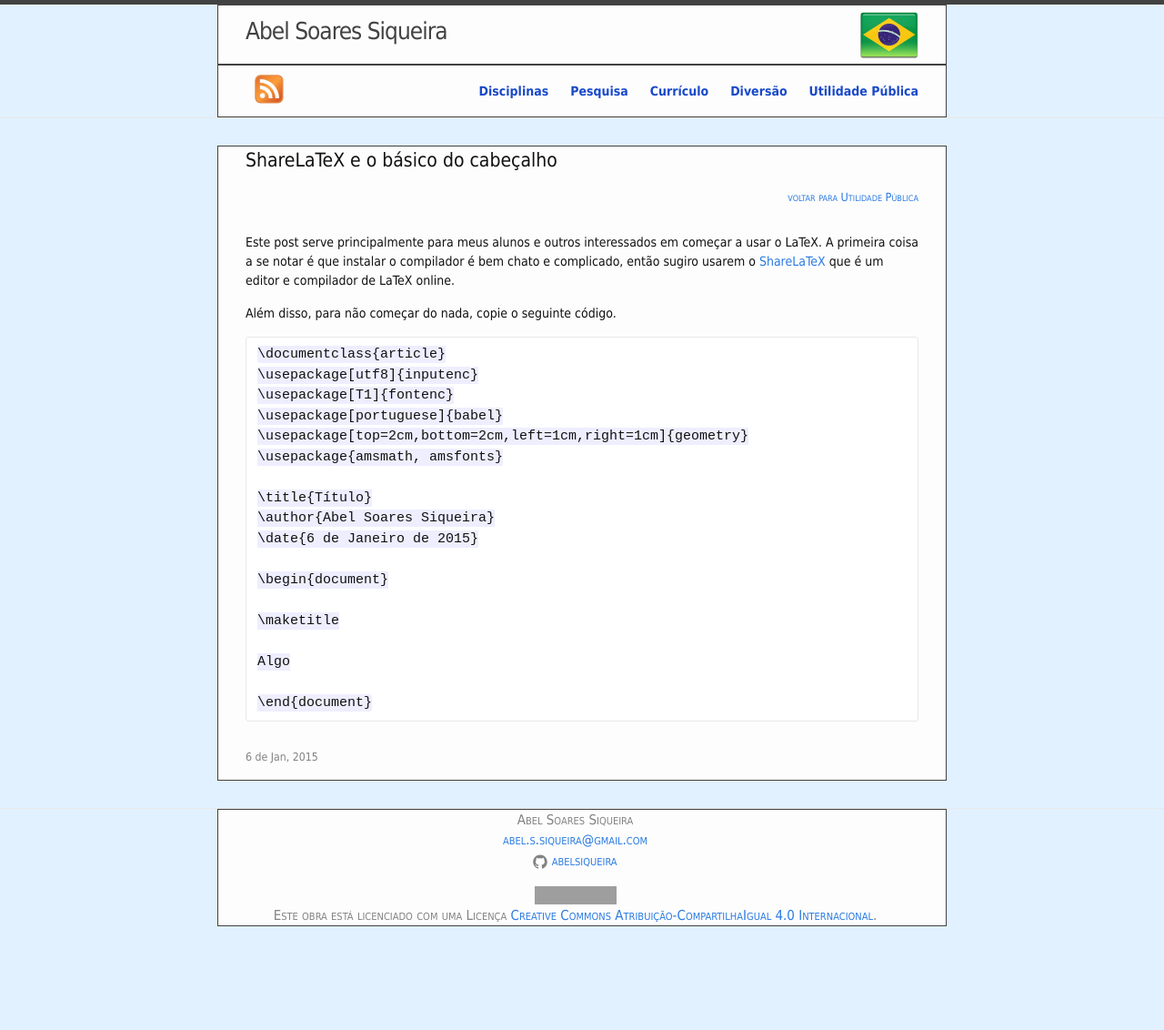
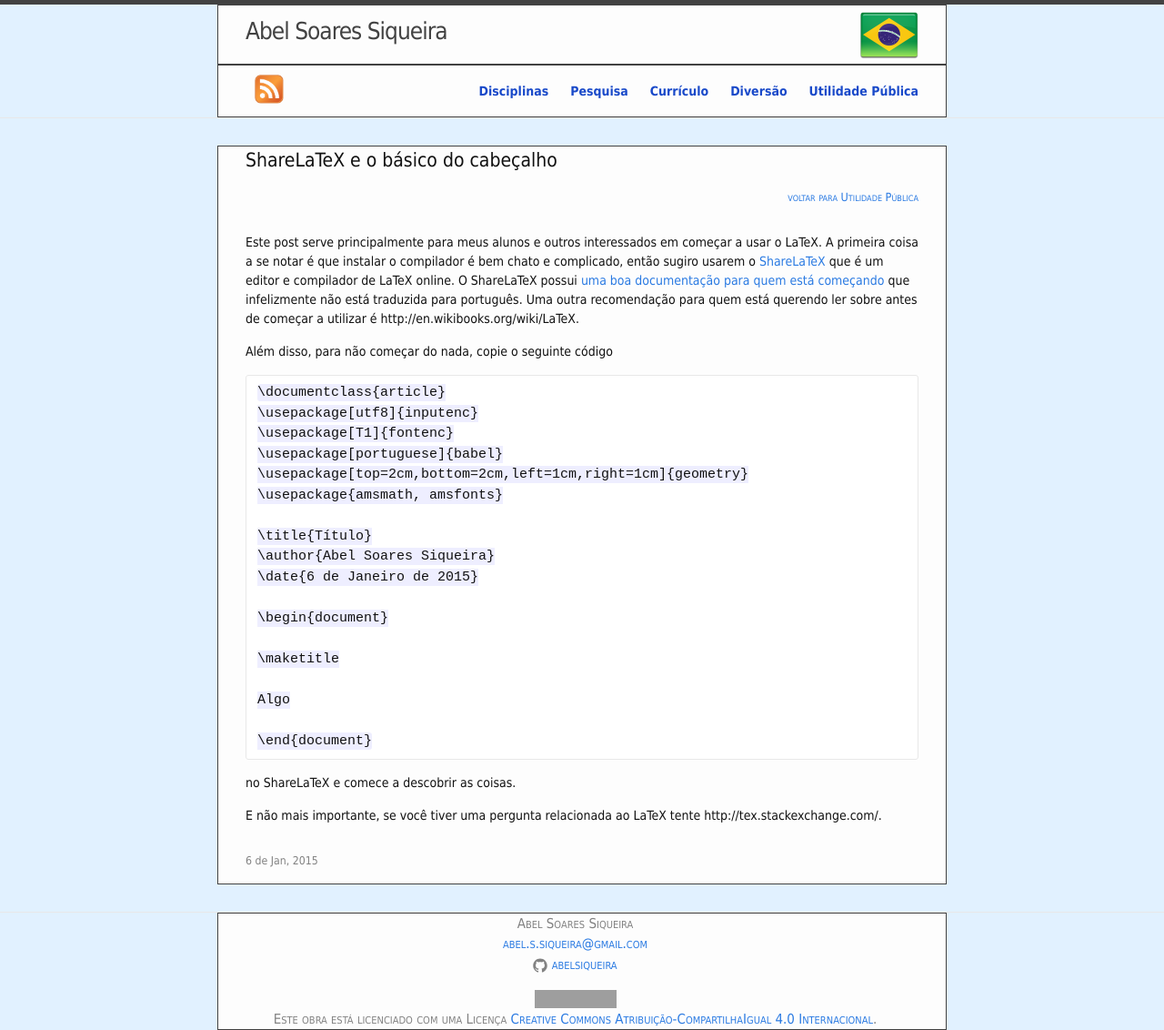
Before and after one commit to abelsiqueira/abelsiqueira.github.io-old, a Jekyll site: the page built from _posts/br/2015-01-06-sharelatex-e-o-basico-do-cabecalho.markdown, in a window 1280 px wide. Shown: the whole page at 91% size. Built offline with Jekyll 4.4.1, drawn with Linux system fonts in a browser that asks for light colours; before the commit the page ends 1018 px from its top, so only the background shows below that; grey boxes are pictures that could not be loaded.

Commit message:
Update do basico do ShareLatex

```diff
--- a/_posts/br/2015-01-06-sharelatex-e-o-basico-do-cabecalho.markdown
+++ b/_posts/br/2015-01-06-sharelatex-e-o-basico-do-cabecalho.markdown
@@ -10,8 +10,14 @@
 chato e complicado, então sugiro usarem o
 [ShareLaTeX](https://pt.sharelatex.com/)
 que é um editor e compilador de LaTeX online.
+O ShareLaTeX possui
+[uma boa documentação para quem está começando](https://pt.sharelatex.com/learn)
+que infelizmente não está traduzida para português.
+Uma outra recomendação para quem está querendo ler sobre antes de começar a
+utilizar é
+http://en.wikibooks.org/wiki/LaTeX.
 
-Além disso, para não começar do nada, copie o seguinte código.
+Além disso, para não começar do nada, copie o seguinte código
 
     \documentclass{article}
     \usepackage[utf8]{inputenc}
@@ -31,3 +37,8 @@
     Algo
 
     \end{document}
+
+no ShareLaTeX e comece a descobrir as coisas.
+
+E não mais importante, se você tiver uma pergunta relacionada ao LaTeX tente
+http://tex.stackexchange.com/.
```
